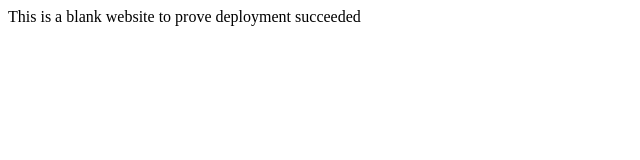
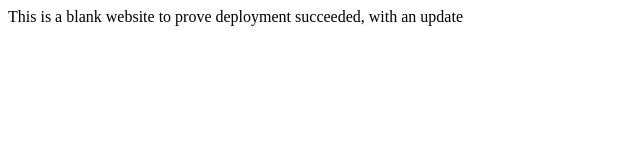
Before and after one commit to dsdguy100/gh-actions-terraform-gcp-CICD, a plain HTML site: page index.html in a window 1280 px wide. Shown: the whole page, without its empty margins (0-640 px from the left). Drawn offline with Linux system fonts and the light colour scheme.

Commit message:
Test update

```diff
--- a/index.html
+++ b/index.html
@@ -5,5 +5,5 @@
     <meta name="viewport" content="width=device-width, initial-scale=1">
     <title>Blank Website</title>
   </head>
-  <body>This is a blank website to prove deployment succeeded</body>
+  <body>This is a blank website to prove deployment succeeded, with an update</body>
 </html>
```
Also changed, not shown: 1 other file.
